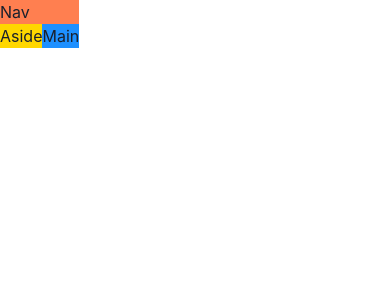
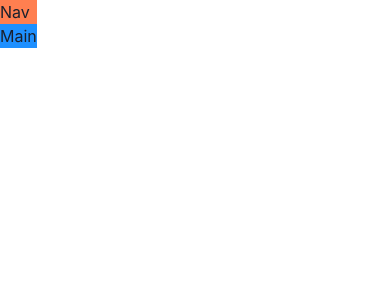
Before and after one commit to teerath24/game-hub, a React (Vite) app in the folder game-hub/: page / in a window 390 px wide. Shown: the top 300 px of the page. Built offline with nearby package versions, Linux system fonts and the light colour scheme.

Commit message:
build  a responsive layout

```diff
--- a/game-hub/src/App.tsx
+++ b/game-hub/src/App.tsx
@@ -1,14 +1,21 @@
-import { Grid, GridItem } from "@chakra-ui/react";
+import { Grid, GridItem, Show } from "@chakra-ui/react";
 
 function App() {
   return (
-    <Grid templateAreas={`"nav nav" "aside main"`}>
+    <Grid
+      templateAreas={{
+        base: `"nav" "main"`,
+        lg: `"nav nav" "aside main"`,
+      }}
+    >
       <GridItem area="nav" bg="coral">
         Nav
       </GridItem>
-      <GridItem area="aside" bg="gold">
-        Aside
-      </GridItem>
+      <Show above="lg">
+        <GridItem area="aside" bg="gold">
+          Aside
+        </GridItem>
+      </Show>
       <GridItem area="main" bg="dodgerblue">
         Main
       </GridItem>
```
